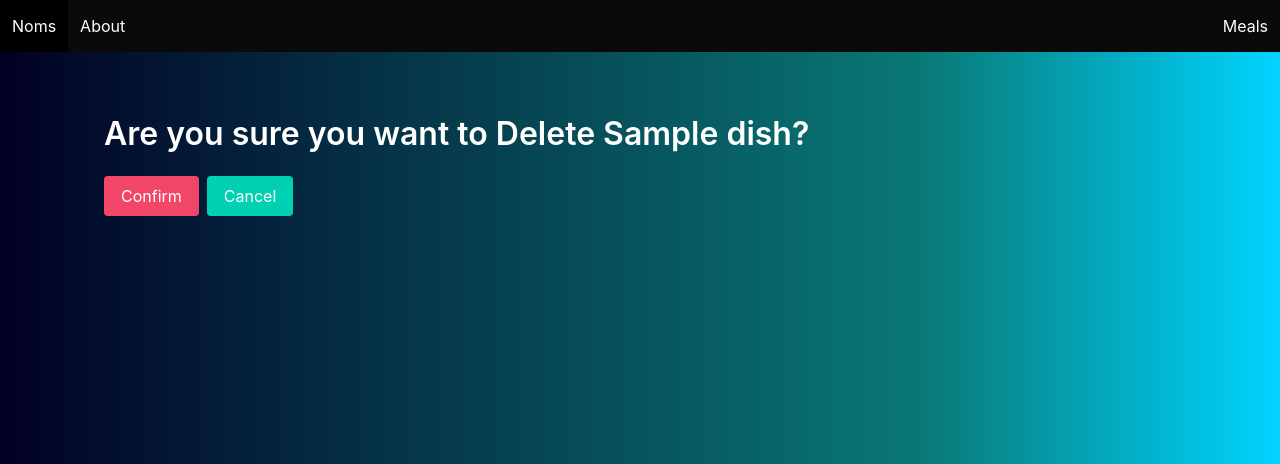
After one commit to Jmajane/Noms, a Django app: template main_app/templates/meal_delete_confirmation.html in a window 1280 px wide. The commit adds this page. Shown: the top 464 px of the page. Run offline with Django 3.2, Linux system fonts and the light colour scheme; the template is opened without the code that fills it: most values are stand-ins (such as "Sample title", 1, 10 or a date in 2020).

Commit message:
Delete route working

```diff
--- /dev/null
+++ b/main_app/templates/meal_delete_confirmation.html
@@ -0,0 +1,12 @@
+{% extends 'base.html' %} {% block content %}
+<h1 class="title pt-5">Are you sure you want to Delete {{meal.dish}}?</h1>
+<form method="post">
+    {% csrf_token %}
+    <div class="buttons">
+
+        <input class="button is-danger" type="submit" value="Confirm" />
+
+        <a class="button is-primary" href="{% url 'meal_detail' meal.pk %}">Cancel</a>
+    </div>
+</form>
+{% endblock %}
--- a/main_app/templates/meal_detail.html
+++ b/main_app/templates/meal_detail.html
@@ -14,7 +14,7 @@
                 <i class="fas fa-edit"></i>
             </span>
         </a>
-        <a href="" class="button is-danger">
+        <a href="{% url 'meal_delete' meal.pk %}" class="button is-danger">
             <span class="icon">
                 <i class="fas fa-trash-alt"></i>
             </span>
--- a/main_app/urls.py
+++ b/main_app/urls.py
@@ -8,5 +8,6 @@ urlpatterns = [
     path('meals/new/', views.MealCreate.as_view(), name="meal_create"),
     path('meal/<int:pk>/', views.MealDetail.as_view(), name="meal_detail"),
     path('meal/<int:pk>/update', views.MealUpdate.as_view(), name="meal_update"),
+    path('meal/<int:pk>/delete', views.MealDelete.as_view(), name="meal_delete"),
 
 ]
```
Also changed, not shown: main_app/views.py (+7 -1 lines).
